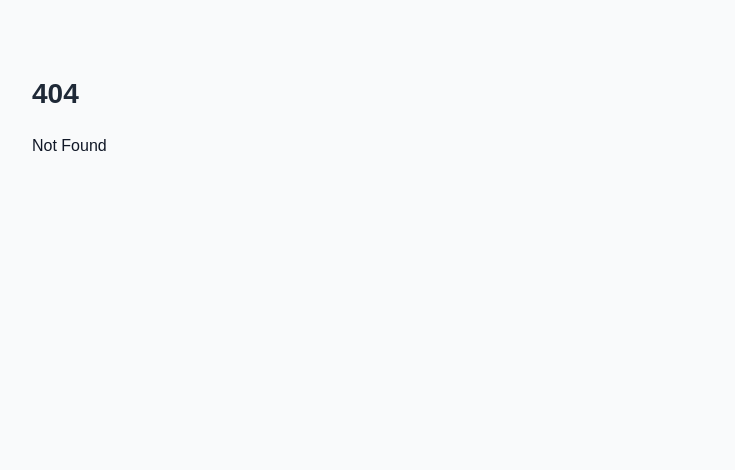
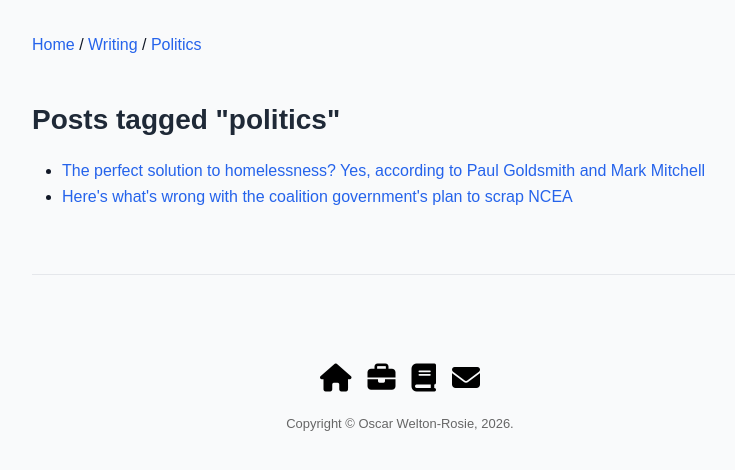
Before and after one commit to OWelton-Rosie/OWelton-Rosie, a SvelteKit app: page /writing/categories/politics in a window 1280 px wide. Before the commit this address had no page. Shown: the top 470 px of the page, without its empty margins (240-975 px from the left). Built offline with nearby package versions, Linux system fonts and the light colour scheme.

Commit message:
add categories

```diff
--- a/src/app.css
+++ b/src/app.css
@@ -97,3 +97,9 @@ a:hover,
 a:visited:hover {
     color: #1d4ed8;
 }
+
+
+.tags {
+    margin-bottom: 4rem;
+    font-size: 0.9rem;
+}
--- /dev/null
+++ b/src/lib/components/Cat_Header.svelte
@@ -0,0 +1,7 @@
+<nav class="breadcrumbs">
+    <a href="/">Home</a>
+    <span>/</span>
+    <a href="/writing">Writing</a>
+    <span>/</span>
+    <a href="/writing/categories/politics">Politics</a>
+</nav>
--- a/src/routes/writing/NCEA/+page.svelte
+++ b/src/routes/writing/NCEA/+page.svelte
@@ -12,6 +12,7 @@
 <div class="hero-content">
 <h1>Here's what's wrong with the coalition government's plan to scrap NCEA</h1>
 <p>Published: August 13, 2025</p>
+<p class="tags">Tags: <a href="/writing/categories/politics">politics</a>, <a href="/writing/categories/education">education</a></p>
 </div>
 
 
--- /dev/null
+++ b/src/routes/writing/categories/politics/+page.svelte
@@ -0,0 +1,21 @@
+<svelte:head>
+    <title>Tag: "politics"</title>
+</svelte:head>
+
+<script>
+    import Header from '$lib/components/Cat_Header.svelte';
+    import Footer from '$lib/components/Footer.svelte';
+</script>
+
+<Header />
+
+<div class="hero-content">
+<h1>Posts tagged "politics"</h1>
+</div>
+
+<ul>
+    <li><a href="/writing/homeless">The perfect solution to homelessness? Yes, according to Paul Goldsmith and Mark Mitchell</a></li>
+    <li><a href="/writing/NCEA">Here's what's wrong with the coalition government's plan to scrap NCEA</a></li>
+</ul>
+
+<Footer />
--- a/src/routes/writing/data-centres/+page.svelte
+++ b/src/routes/writing/data-centres/+page.svelte
@@ -12,9 +12,10 @@
 <div class="hero-content">
 <h1>Before banning "AI data centres", define one</h1>
 <p>Published: August 5, 2026</p>
+<p class="tags">Tags: <a href="/writing/categories/tech">tech</a>, <a href="/writing/categories/politics">politics</a></p>
 </div>
 
-<p>The Green Party is calling for a one-year moratorium on the consenting of new “hyperscale AI data centres”, citing the environmental impacts of AI.</p>
+<p>A quick one today, addressing a political slogan that’s been gaining traction recently. The Green Party is calling for a one-year moratorium on the consenting of new “hyperscale AI data centres”, citing the environmental impacts of AI.</p>
 
 <p>The press release (which can be read <a href="https://www.google.com/url?q=https://www.greens.org.nz/call_for_one_year_pause_on_consenting_new_ai_data_centres&sa=D&source=docs&ust=1785901625890573&usg=AOvVaw1g-Ei8_5g4pbrNhcfJRchc" target="_blank" rel="noopener noreferrer">here</a>) calls for a “one-year moratorium on new AI data centres”, with a particular focus on “hyperscale AI data centres”. The document explicitly references the (already consented) Datagrid data centre, which will be built near Invercargill and will use approximately <a href="https://www.stuff.co.nz/politics/361012168/southlands-hyperscale-ai-factory-two-years-away-if-it-was-here-today-wed-have-issues" target="_blank" rel="noopener noreferrer">7%</a> of New Zealand’s electricity generation (second only to the Tiwai Point Aluminium Smelter).</p>
 
--- a/src/routes/writing/homeless/+page.svelte
+++ b/src/routes/writing/homeless/+page.svelte
@@ -12,6 +12,7 @@
 <div class="hero-content">
 <h1>The perfect solution to homelessness? Yes, according to Paul Goldsmith and Mark Mitchell</h1>
 <p>Published: March 27, 2026</p>
+<p class="tags">Tags: <a href="/writing/categories/politics">politics</a></p>
 </div>
 
 <p>On the 22nd of February, National MPs Paul Goldsmith and Mark Mitchell <a href="https://www.beehive.govt.nz/release/move-orders-target-disorderly-behaviour" target="_blank" rel="noopener noreferrer">announced</a> their breakthrough solution to homelessness: move rough sleepers on and pretend they don’t exist. It’s the perfect solution!</p>
```
Also changed, not shown: src/routes/writing/categories/education/+page.svelte (added, +20 -0 lines), src/routes/writing/categories/tech/+page.svelte (added, +20 -0 lines).
